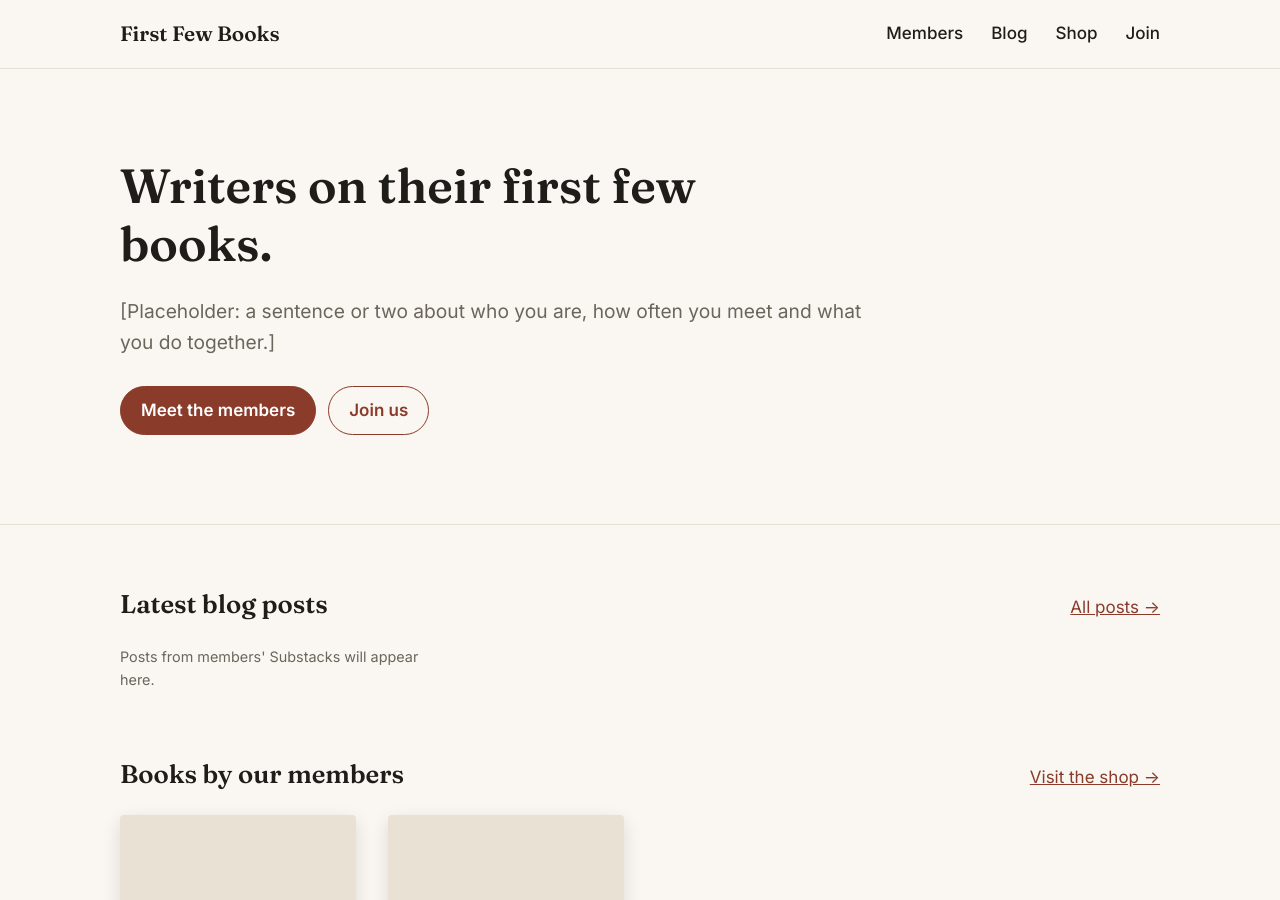
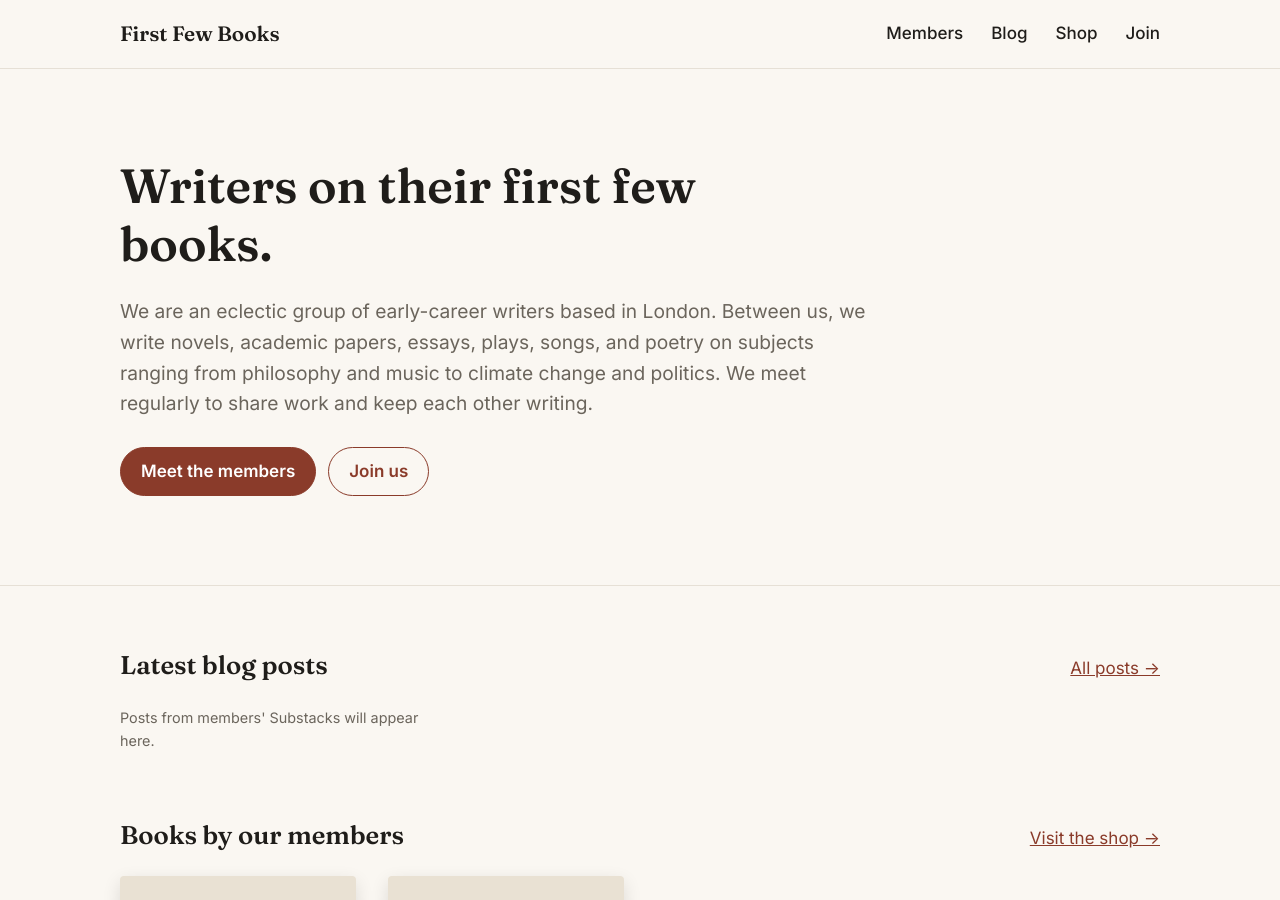
Before and after one commit to nelepope/firstfewbooks, a Jekyll site: the page built from index.html, in a window 1280 px wide and 900 px high. Built offline with Jekyll 4.4.1, drawn with Linux system fonts in a browser that asks for light colours.

Commit message:
Add group description to the home page
Co-Authored-By: Claude Opus 5.5 <noreply@anthropic.com>

```diff
--- a/_config.yml
+++ b/_config.yml
@@ -1,5 +1,5 @@
 title: First Few Books
-description: A writing group for authors working on their first few books.
+description: An eclectic group of early-career writers based in London.
 url: "https://firstfewbooks.com"
 baseurl: ""
 
--- a/index.html
+++ b/index.html
@@ -1,11 +1,11 @@
 ---
 layout: default
-description: A writing group for authors working on their first few books.
+description: An eclectic group of early-career writers based in London.
 ---
 <section class="hero">
   <div class="wrap">
     <h1>Writers on their first few books.</h1>
-    <p class="lede">[Placeholder: a sentence or two about who you are, how often you meet and what you do together.]</p>
+    <p class="lede">We are an eclectic group of early-career writers based in London. Between us, we write novels, academic papers, essays, plays, songs, and poetry on subjects ranging from philosophy and music to climate change and politics. We meet regularly to share work and keep each other writing.</p>
     <p class="hero-actions">
       <a class="button" href="{{ '/members/' | relative_url }}">Meet the members</a>
       <a class="button button-ghost" href="{{ '/join/' | relative_url }}">Join us</a>
```
